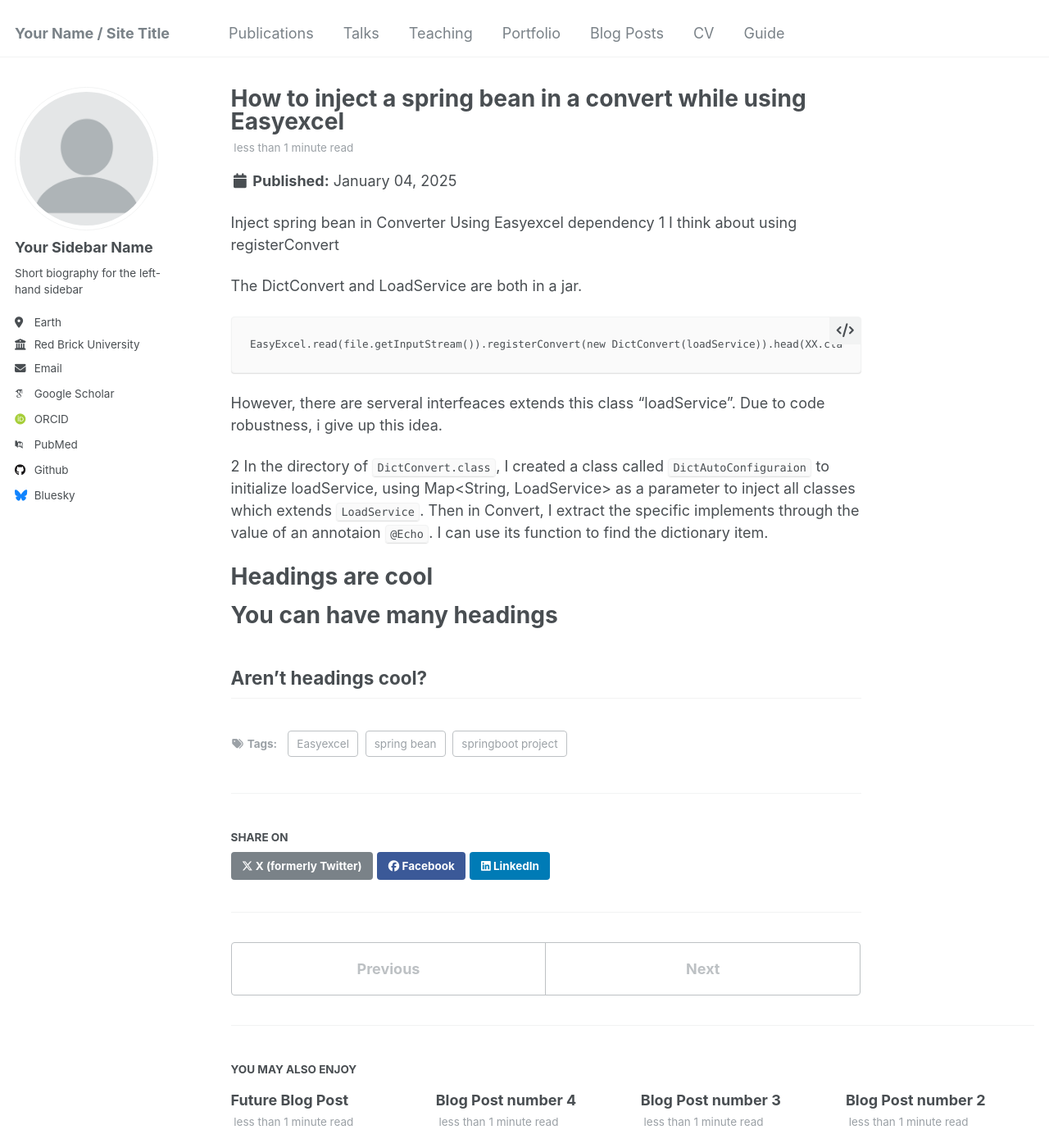
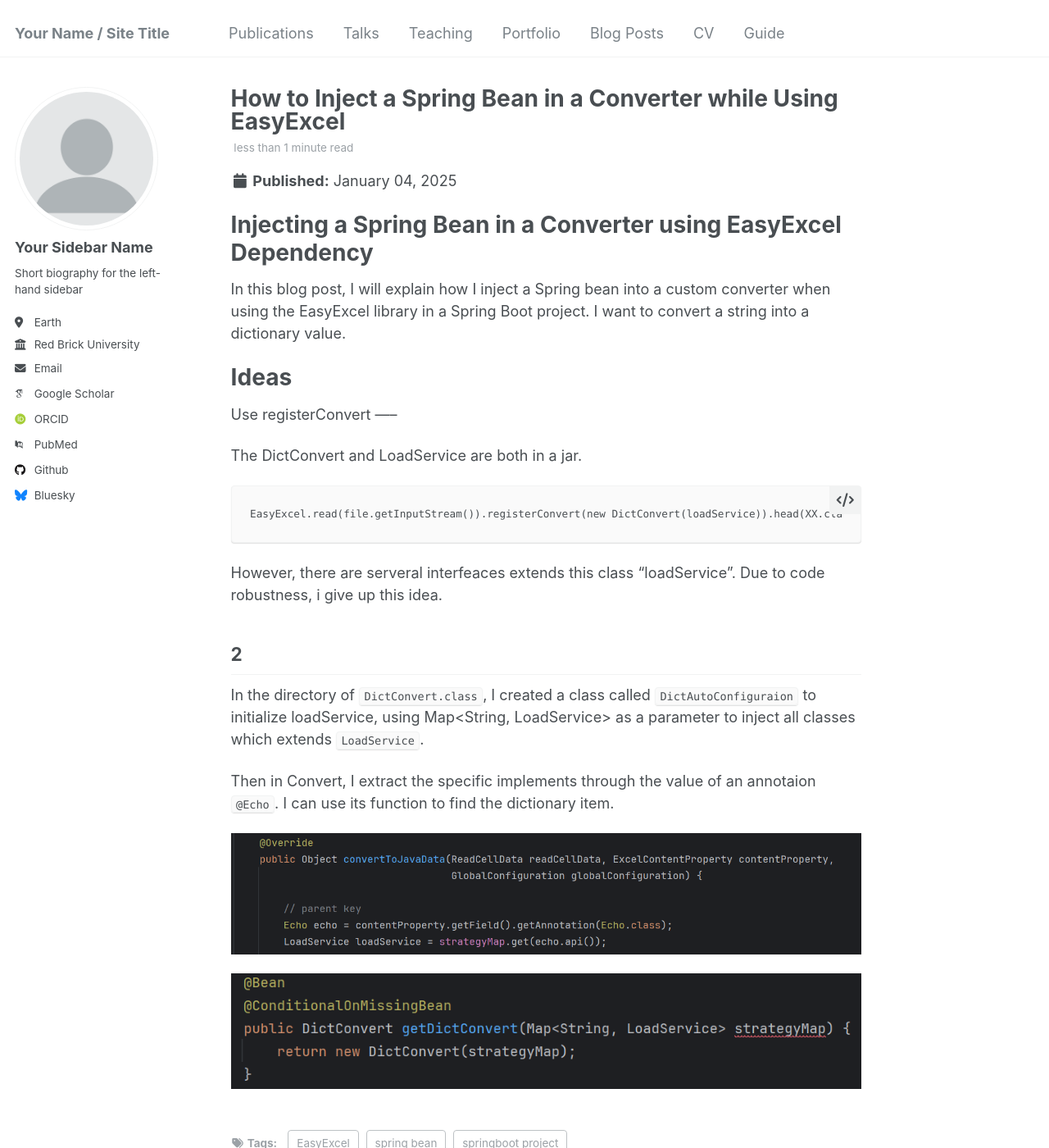
Before and after one commit to wjune5/wjune5.github.io, a Jekyll site: the page built from _posts/2025-01-04-blog-post-1.md, in a window 1280 px wide and 1400 px high. Shown: the whole window at 82% size. Built offline with Jekyll 4.4.1, drawn with Linux system fonts in a browser that asks for light colours; some web fonts are replaced.

Commit message:
Update 2025-01-04-blog-post-1.md

````diff
--- a/_posts/2025-01-04-blog-post-1.md
+++ b/_posts/2025-01-04-blog-post-1.md
@@ -1,15 +1,22 @@
 ---
-title: 'How to inject a spring bean in a convert while using Easyexcel'
+title: 'How to Inject a Spring Bean in a Converter while Using EasyExcel'
 date: 2025-01-04
-permalink: /posts/2012/08/blog-post-1/
+permalink: /posts/2025/01/blog-post-1/
 tags:
   - springboot project
   - spring bean
-  - Easyexcel
+  - EasyExcel
 ---
 
-Inject spring bean in Converter Using Easyexcel dependency
-1 I think about using registerConvert
+Injecting a Spring Bean in a Converter using EasyExcel Dependency
+=====
+In this blog post, I will explain how I inject a Spring bean into a custom converter when using the EasyExcel library in a Spring Boot project.
+I want to convert a string into a dictionary value.
+
+Ideas
+======
+Use registerConvert
+-----
 
 The DictConvert and LoadService are both in a jar.
 ```
@@ -18,15 +25,13 @@
 
 However, there are serveral interfeaces extends this class "loadService". Due to code robustness, i give up this idea.
 
-2 In the directory of `DictConvert.class`, I created a class called `DictAutoConfiguraion` to initialize loadService, using Map<String, LoadService> as a parameter to inject all classes which extends `LoadService`.
+2
+-----
+
+In the directory of `DictConvert.class`, I created a class called `DictAutoConfiguraion` to initialize loadService, using Map<String, LoadService> as a parameter to inject all classes which extends `LoadService`.
+
 Then in Convert, I extract the specific implements through the value of an annotaion `@Echo`. I can use its function to find the dictionary item.
 
+![DictConvert](https://github.com/wjune5/wjune5.github.io/blob/master/images/2025-01-04_004521.png)
 
-Headings are cool
-======
-
-You can have many headings
-======
-
-Aren't headings cool?
-------
+![DictConvert](https://github.com/wjune5/wjune5.github.io/blob/master/images/2025-01-04_004606.png)
````
